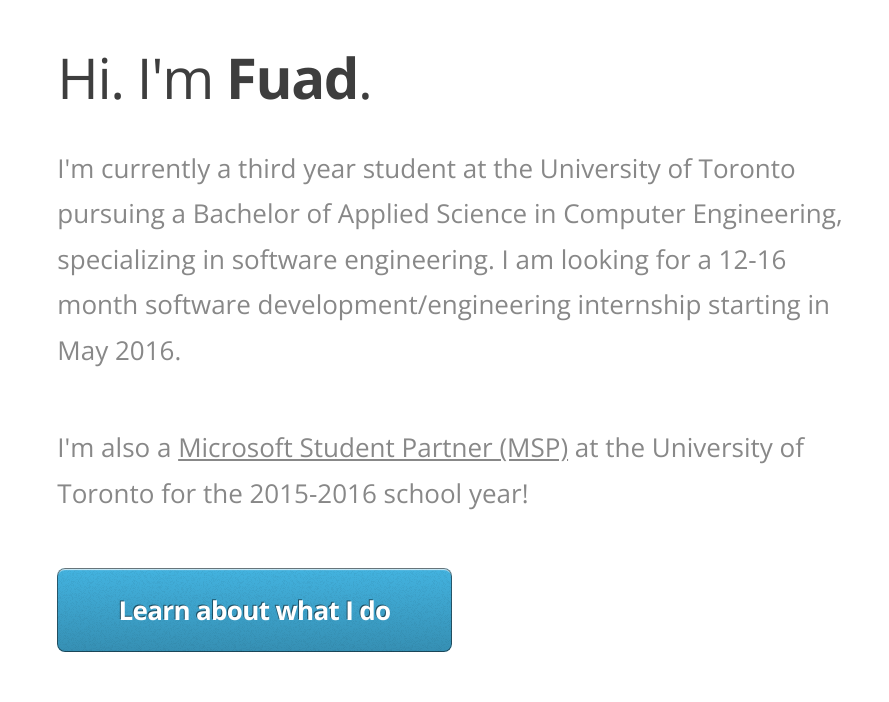
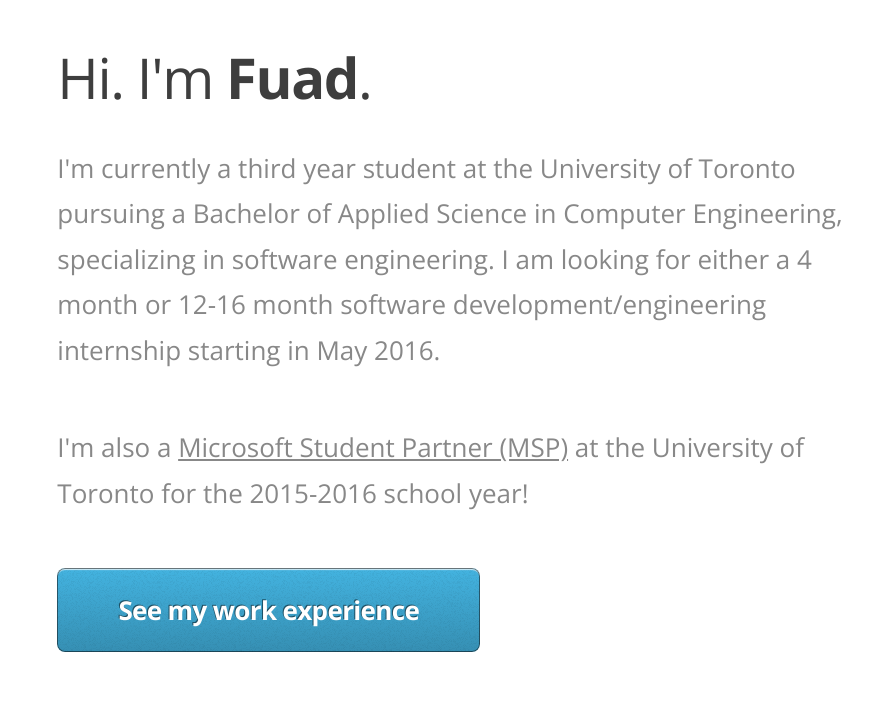
Before and after one commit to FuadMunzerinHossain/FuadMunzerinHossain.github.io, a plain HTML site: page index.html in a window 1280 px wide. Shown: the part 166-868 px from the top of the page, 391-1280 px from the left. Drawn offline with nearby package versions, Linux system fonts and the light colour scheme.

Commit message:
added looking for 4 month internship as well

```diff
--- a/index.html
+++ b/index.html
@@ -39,10 +39,10 @@
 							<header>
 								<h1>Hi. I'm <strong>Fuad</strong>.</h1>
 							</header>
-							<p>I'm currently a third year student at the University of Toronto pursuing a Bachelor of Applied Science in Computer Engineering, specializing in software engineering. I am looking for a 12-16 month software development/engineering internship starting in May 2016.</p>
+							<p>I'm currently a third year student at the University of Toronto pursuing a Bachelor of Applied Science in Computer Engineering, specializing in software engineering. I am looking for either a 4 month or 12-16 month software development/engineering internship starting in May 2016.</p>
 							<p>I'm also a <a href="https://msdn.microsoft.com/en-ca/microsoftstudentpartners.aspx">Microsoft Student Partner (MSP)</a> at the University of Toronto for the 2015-2016 school year!</p>
 
-							<a href="#work" class="button big scrolly">Learn about what I do</a>
+							<a href="#work" class="button big scrolly">See my work experience</a>
 						</div>
 					</div>
 				</article>
```
